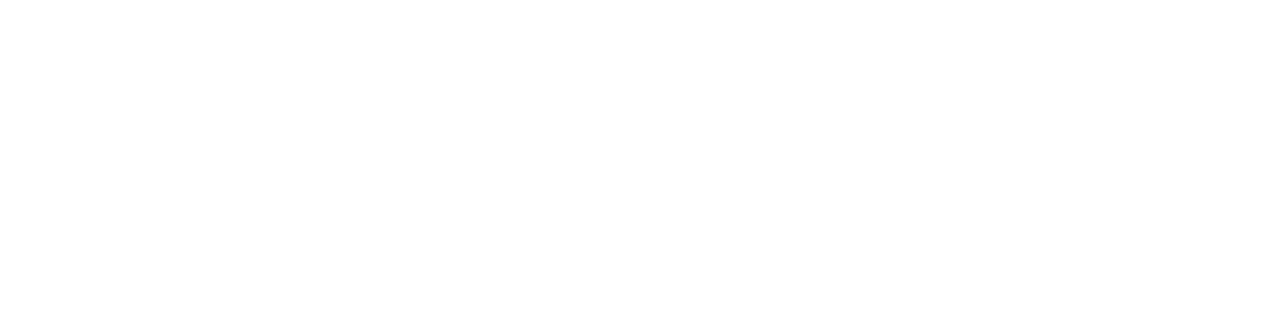
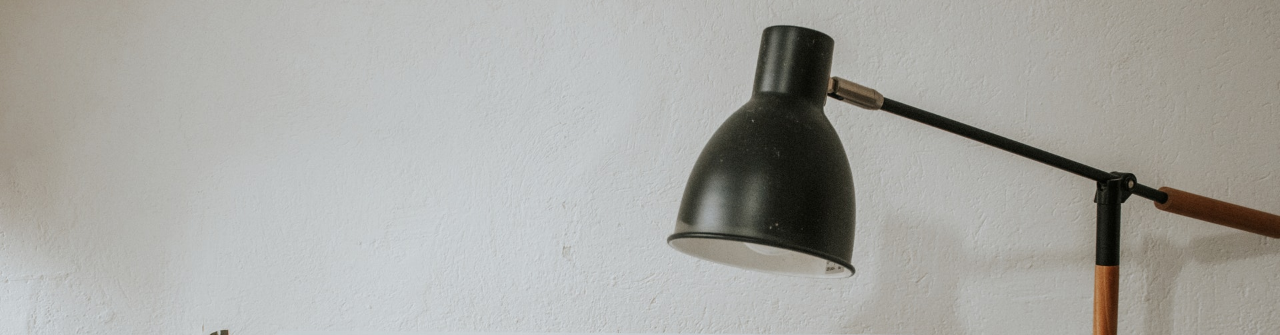
Before and after one commit to firstcodepush/comingsoon, a plain HTML site: page index.html in a window 1280 px wide. Shown: the top 335 px of the page. Drawn offline with Linux system fonts and the light colour scheme.

Commit message:
Update index.html

```diff
--- a/index.html
+++ b/index.html
@@ -7,7 +7,7 @@ body, html {
 }
 
 .bgimg {
-  background-image: url('coming-soon');
+  background-image: url('coming-soon.jpeg');
   height: 100%;
   background-position: center;
   background-size: cover;
```
